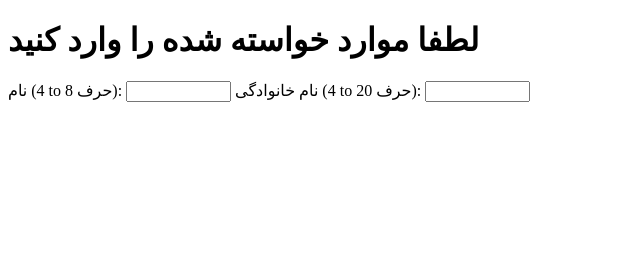
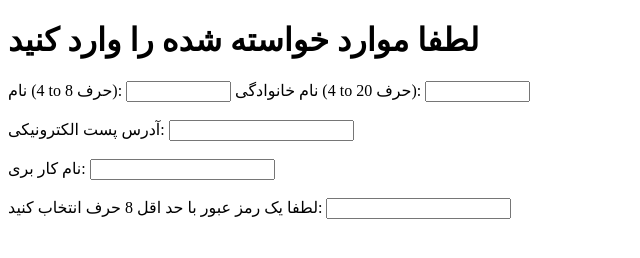
Before and after one commit to Mehdi90azimi/project1group5, a plain HTML site: page login.html in a window 1280 px wide. Shown: the whole page, without its empty margins (0-640 px from the left). Drawn offline with Linux system fonts and the light colour scheme.

Commit message:
Update login.html
update login page

```diff
--- a/login.html
+++ b/login.html
@@ -21,5 +21,23 @@
         <input type="text" id="family" name="family" required
          minlength="4" maxlength="20" size="10">
 
+        <br>
+         <br>
+
+         <label for="post">آدرس پست الکترونیکی:</label>
+        <input type="email"id="post" name="post">
+
+        <br>
+        <br>
+        <label for="username">نام کار بری:</label>
+        <input type="text" id="username" name="username">
+        <br>
+        <br>
+        <label for="pass">لطفا یک رمز عبور با حد اقل 8 حرف انتخاب کنید:</label>
+        <input type="password" id="pass" name="password"
+           minlength="8" required>
+
+
+
     </body>
 </html>
```
